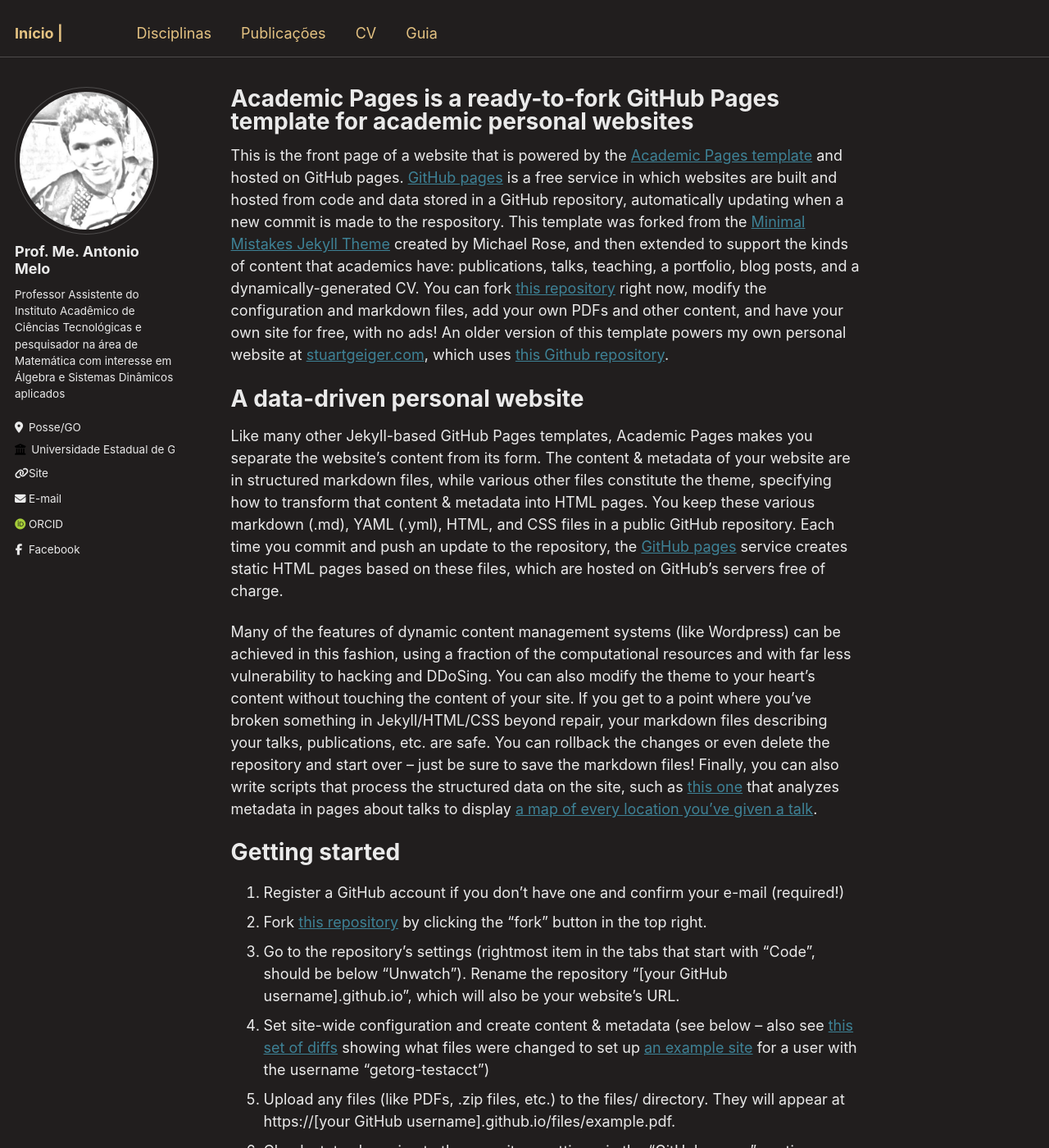
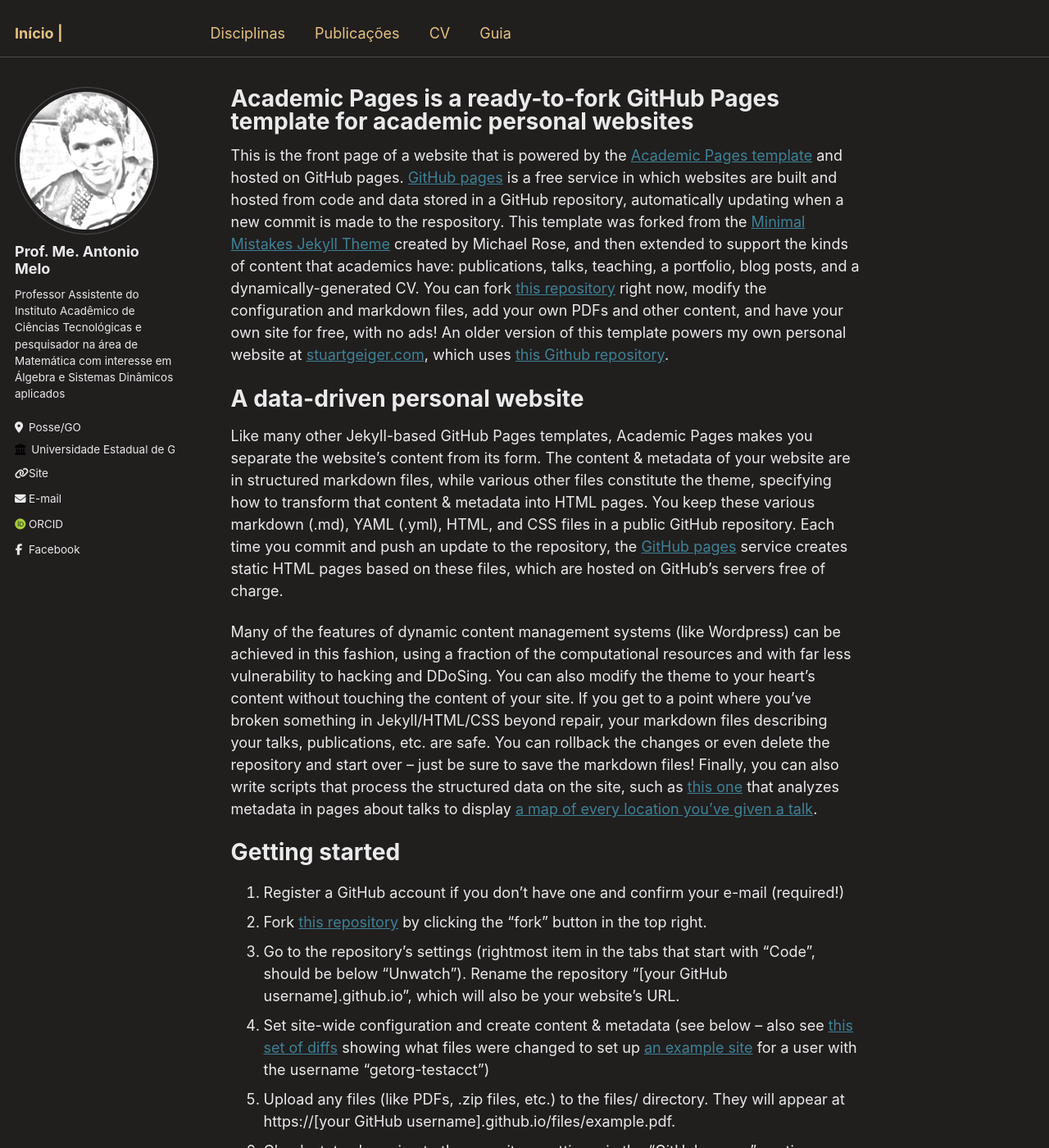
Before and after one commit to antmelo/antmelo.github.io, a Jekyll site: the page built from _pages/about.md, in a window 1280 px wide and 1400 px high. Shown: the whole window at 82% size. Built offline with Jekyll 4.4.1, drawn with Linux system fonts in a browser that asks for light colours; some web fonts are replaced.

Commit message:
Update _masthead.scss

```diff
--- a/_sass/_masthead.scss
+++ b/_sass/_masthead.scss
@@ -52,7 +52,7 @@
   white-space: nowrap;
 
   &--lg {
-    padding-right: 3em;
+    padding-right: 8em;
     font-weight: 700;
   }
 }
```
